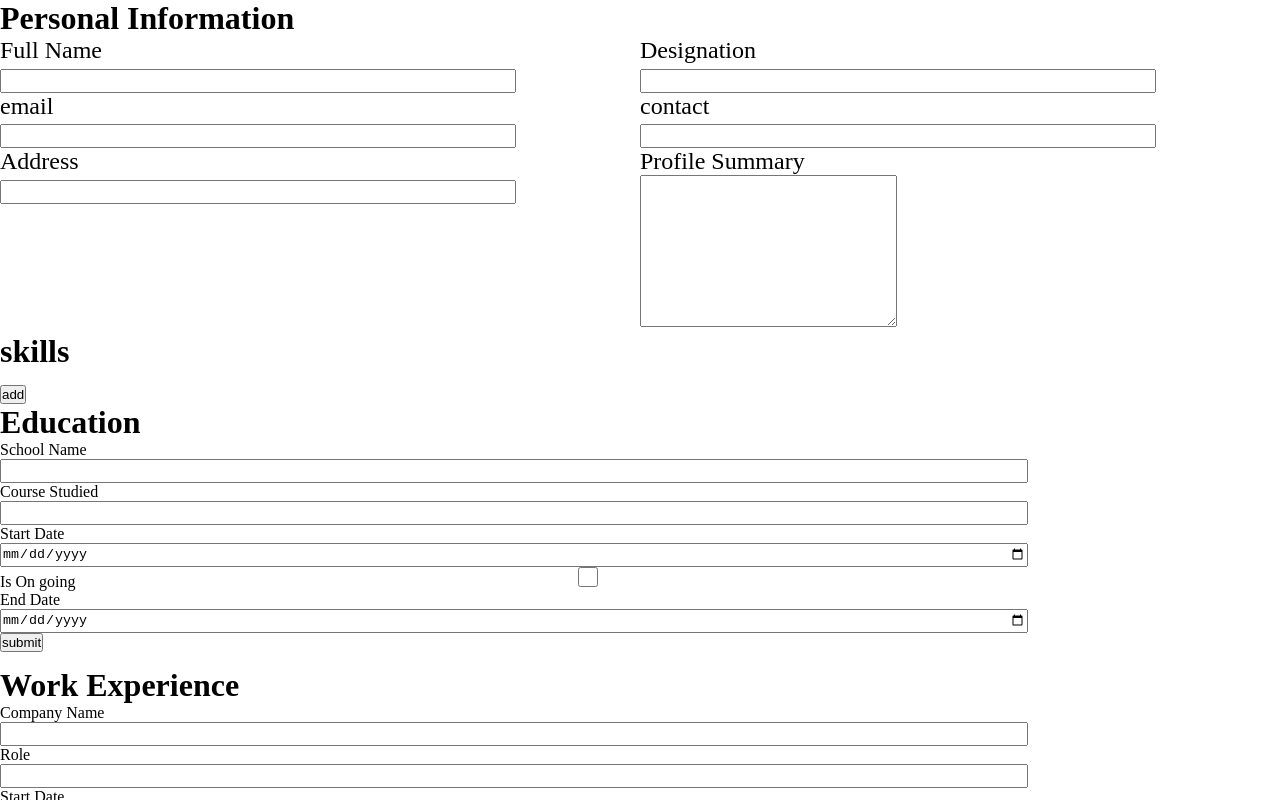
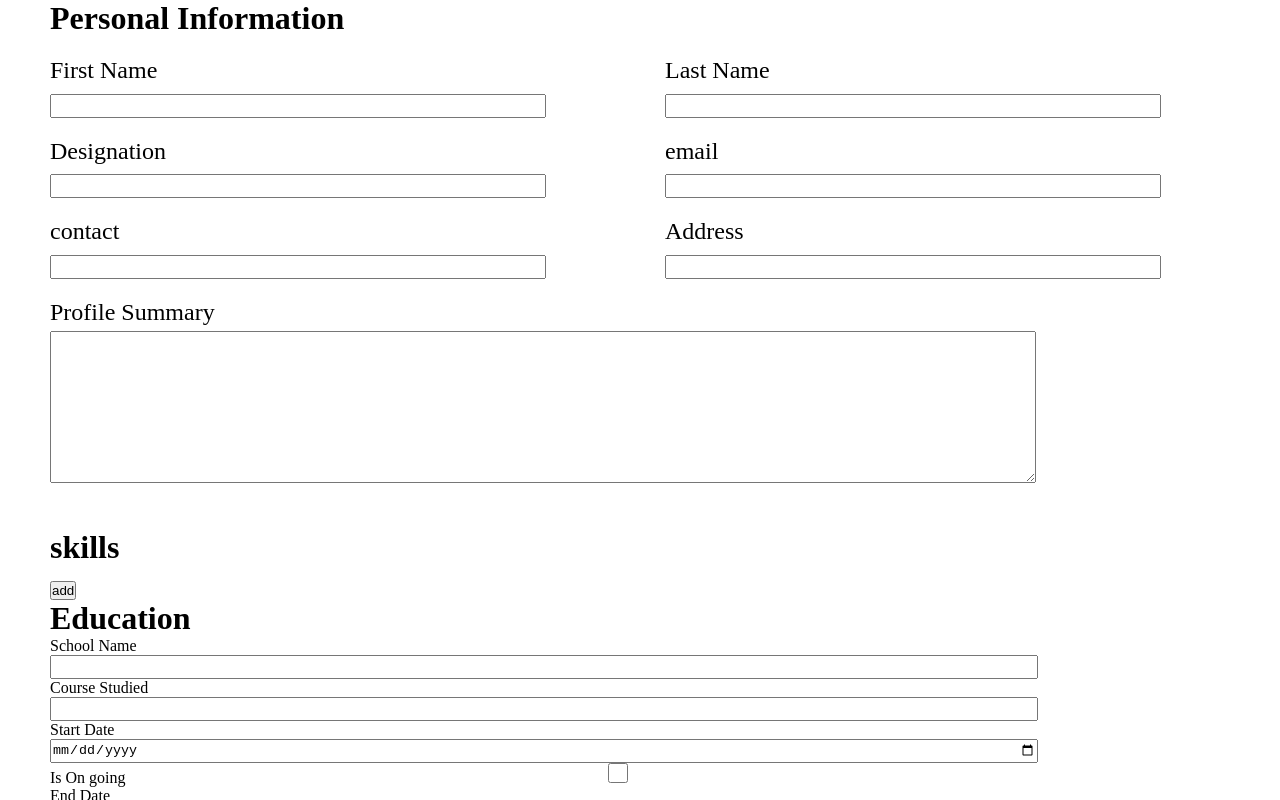
Before and after one commit to sinan-894/cv-app, a React (Vite) app: page / in a window 1280 px wide. Shown: the top 800 px of the page. Built offline with nearby package versions, Linux system fonts and the light colour scheme.

Commit message:
Structure personal information part

```diff
--- a/src/components.jsx
+++ b/src/components.jsx
@@ -26,7 +26,8 @@ export default  function App(){
 function Data({onSubmit,data,genrate}){
     console.log(data)
 
-    const [fullName,setFullName] = useState("")
+    const [firstName,setFirstName] = useState("")
+    const [lastName,setLastName] = useState("")
     const [designation,setDesignation] = useState("")
     const [profileSummary,setProfileSummary] = useState('')
     const [email,setEmail] = useState("")
@@ -42,7 +43,8 @@ function Data({onSubmit,data,genrate}){
     const handleGenrate = ()=>{
         onSubmit({
             ...data,
-            fullName,
+            firstName,
+            lastName,
             designation,
             profileSummary,
             email,
@@ -108,8 +110,11 @@ function Data({onSubmit,data,genrate}){
             <h1>Personal Information</h1>
             <div className="personal-information">
                 <form action="#">
-                    <Input type={'text'} name={'full-name'} value={fullName} setInput={setFullName}>
-                        Full Name
+                    <Input type={'text'} name={'full-name'} value={firstName} setInput={setFirstName}>
+                        First Name
+                    </Input>
+                    <Input type={'text'} name={'full-name'} value={lastName} setInput={setLastName  }>
+                        Last Name
                     </Input>
                     <Input type={'text'} name={'designation'} value={designation} setInput={setDesignation}>Designation</Input>
                     <Input type={'text'} name={'email'} value={email} setInput={setEmail}>
--- a/src/style.css
+++ b/src/style.css
@@ -1,21 +1,44 @@
 /* personal detail form */
+
+.main-input-div{
+    margin-left: 50px;
+}
+
 
 .personal-information form{
     font-size: 1.5em;
     display: grid;
     grid-template-columns: 1fr 1fr;
+    margin: 20px 0px;
+
+}
+
+.personal-information form > div{
+    margin-bottom:20px ;
+
+}
+
+.personal-information form > div > :first-child{
+    margin-bottom:5px ;
+
 }
 
 .textarea label{
     display: block;
 }
 
+.textarea{
+    grid-column: 1/span 2;
+}
+textarea {
+    width: 80%;
+
+}
 .input{
     font-size: 1em;
 }
 
 .input label{
-
     display: block;
 }
 
```
